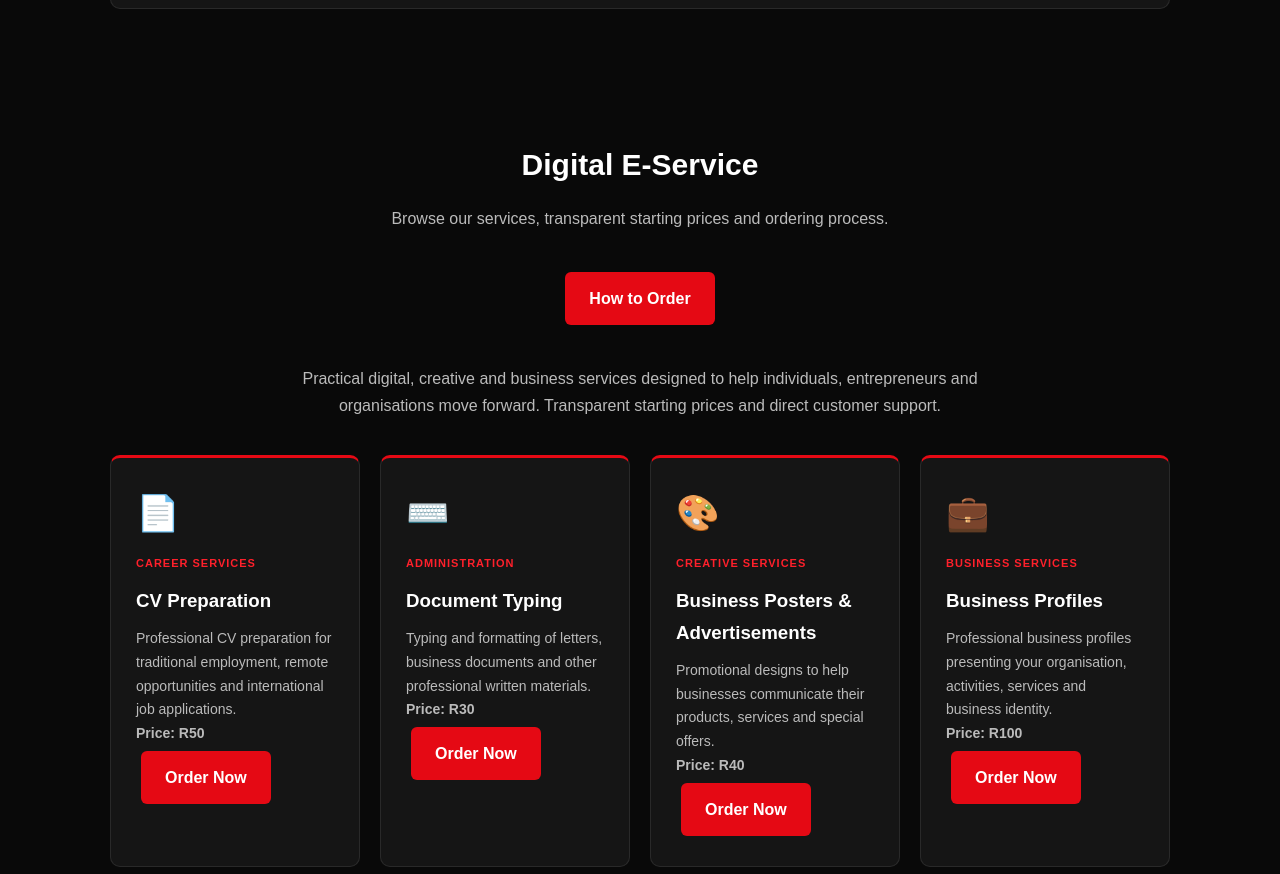
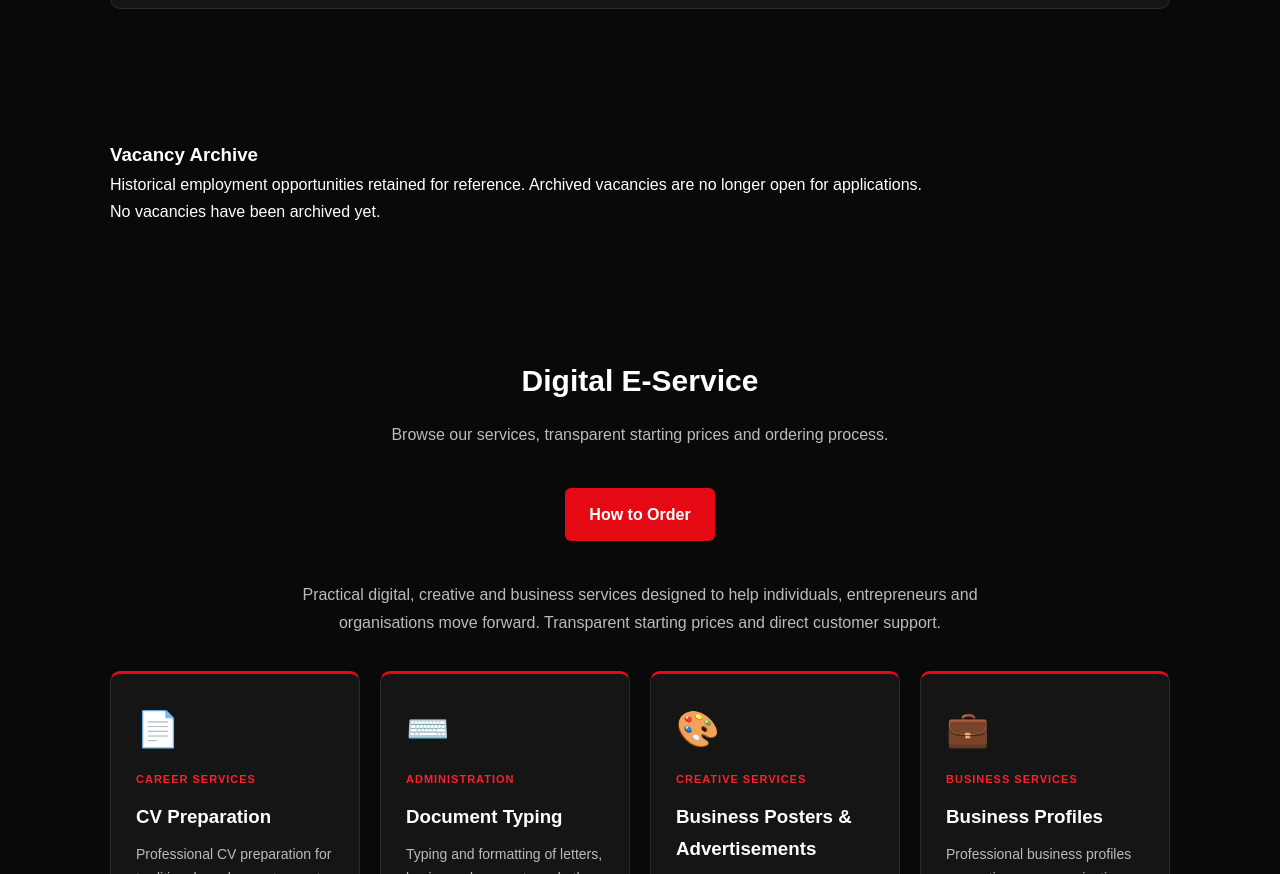
Before and after one commit to mohaulehlohonolohoho-png/phenomenal-digital-hub, a plain HTML site: page index.html in a window 1280 px wide. Shown: the part 4894-5768 px from the top of the page. Drawn offline with Linux system fonts and the light colour scheme.

Commit message:
Add public vacancy archive section

```diff
--- a/index.html
+++ b/index.html
@@ -421,6 +421,12 @@
 
 
 
+<section id="vacancy-archive" class="panel">
+  <h3>Vacancy Archive</h3>
+  <p>Historical employment opportunities retained for reference. Archived vacancies are no longer open for applications.</p>
+  <p id="public-archive-empty">No vacancies have been archived yet.</p>
+</section>
+
 <section id="services">
   <h2 class="section-title">Digital E-Service</h2>
 <p class="section-intro">Browse our services, transparent starting prices and ordering process.</p>
```
